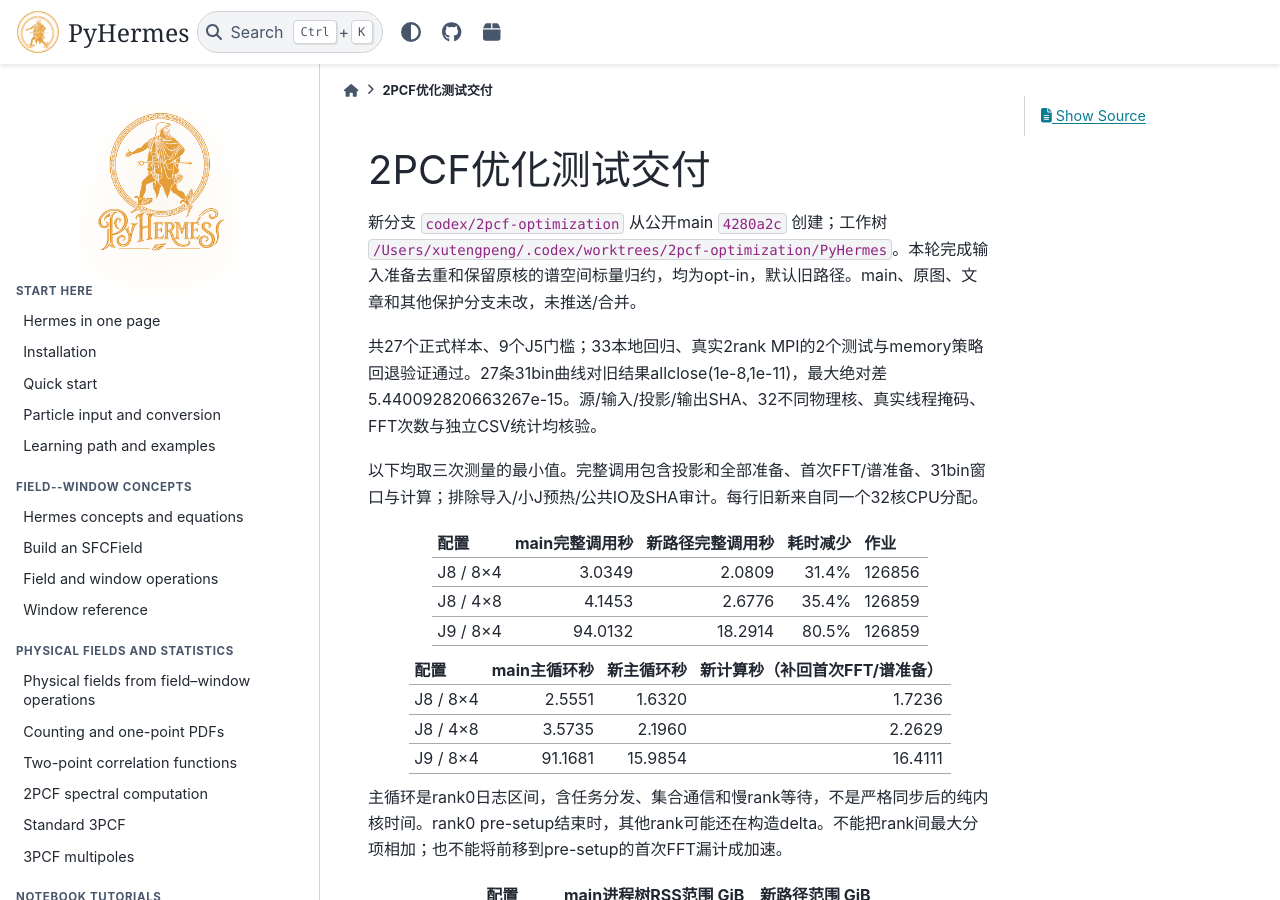
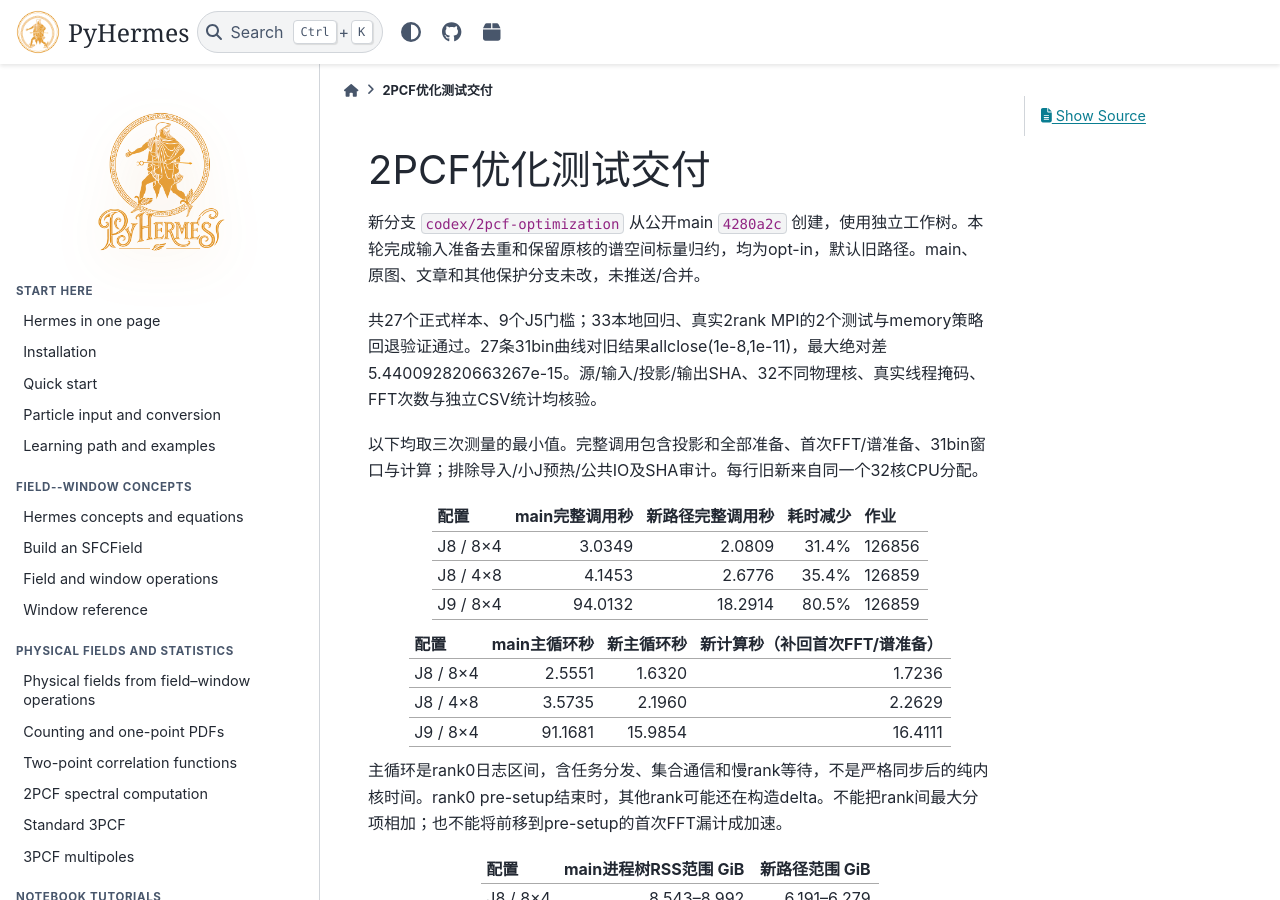
Before and after one commit to SYSUSPA-Projects/PyHermes, a Sphinx documentation site: the page built from docs/2pcf_optimization_results_20261016.md, in a window 1280 px wide and 900 px high. Built offline with Sphinx 7.4.7 and the PyData theme 0.15.4, drawn with Linux system fonts in a browser that asks for light colours; pages that are not in the unit, such as notebooks, are missing from menus.

Commit message:
chore: remove machine-specific benchmark paths
Use submission-directory and environment overrides for benchmark experiments, output locations and Python. Remove the personal worktree location from the optimization report.

```diff
--- a/docs/2pcf_optimization_results_20261016.md
+++ b/docs/2pcf_optimization_results_20261016.md
@@ -1,6 +1,6 @@
 # 2PCF优化测试交付
 
-新分支 `codex/2pcf-optimization` 从公开main `4280a2c` 创建；工作树 `/Users/xutengpeng/.codex/worktrees/2pcf-optimization/PyHermes`。本轮完成输入准备去重和保留原核的谱空间标量归约，均为opt-in，默认旧路径。main、原图、文章和其他保护分支未改，未推送/合并。
+新分支 `codex/2pcf-optimization` 从公开main `4280a2c` 创建，使用独立工作树。本轮完成输入准备去重和保留原核的谱空间标量归约，均为opt-in，默认旧路径。main、原图、文章和其他保护分支未改，未推送/合并。
 
 共27个正式样本、9个J5门槛；33本地回归、真实2rank MPI的2个测试与memory策略回退验证通过。27条31bin曲线对旧结果allclose(1e-8,1e-11)，最大绝对差5.440092820663267e-15。源/输入/投影/输出SHA、32不同物理核、真实线程掩码、FFT次数与独立CSV统计均核验。
 
```
Also changed, not shown: 2 other files.
